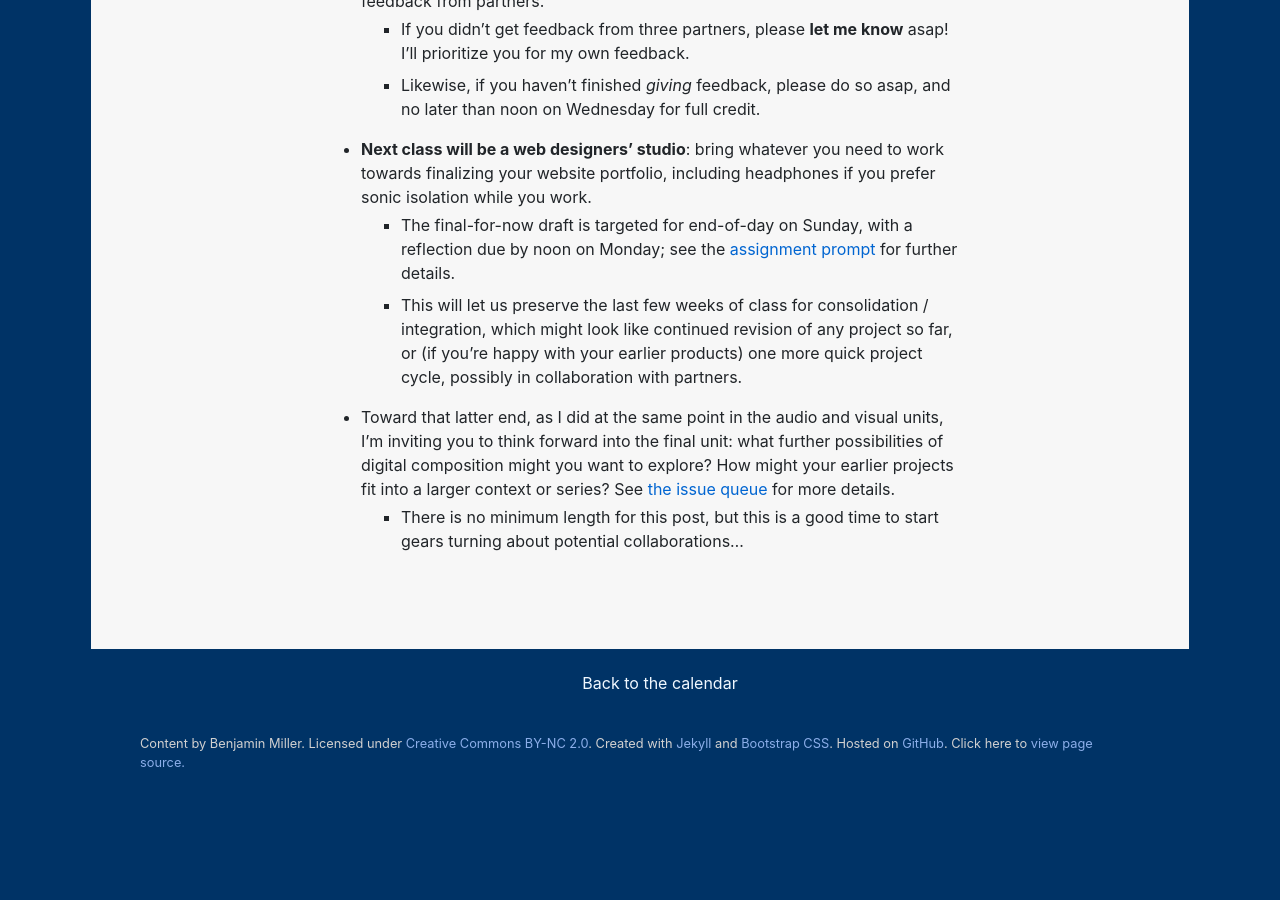
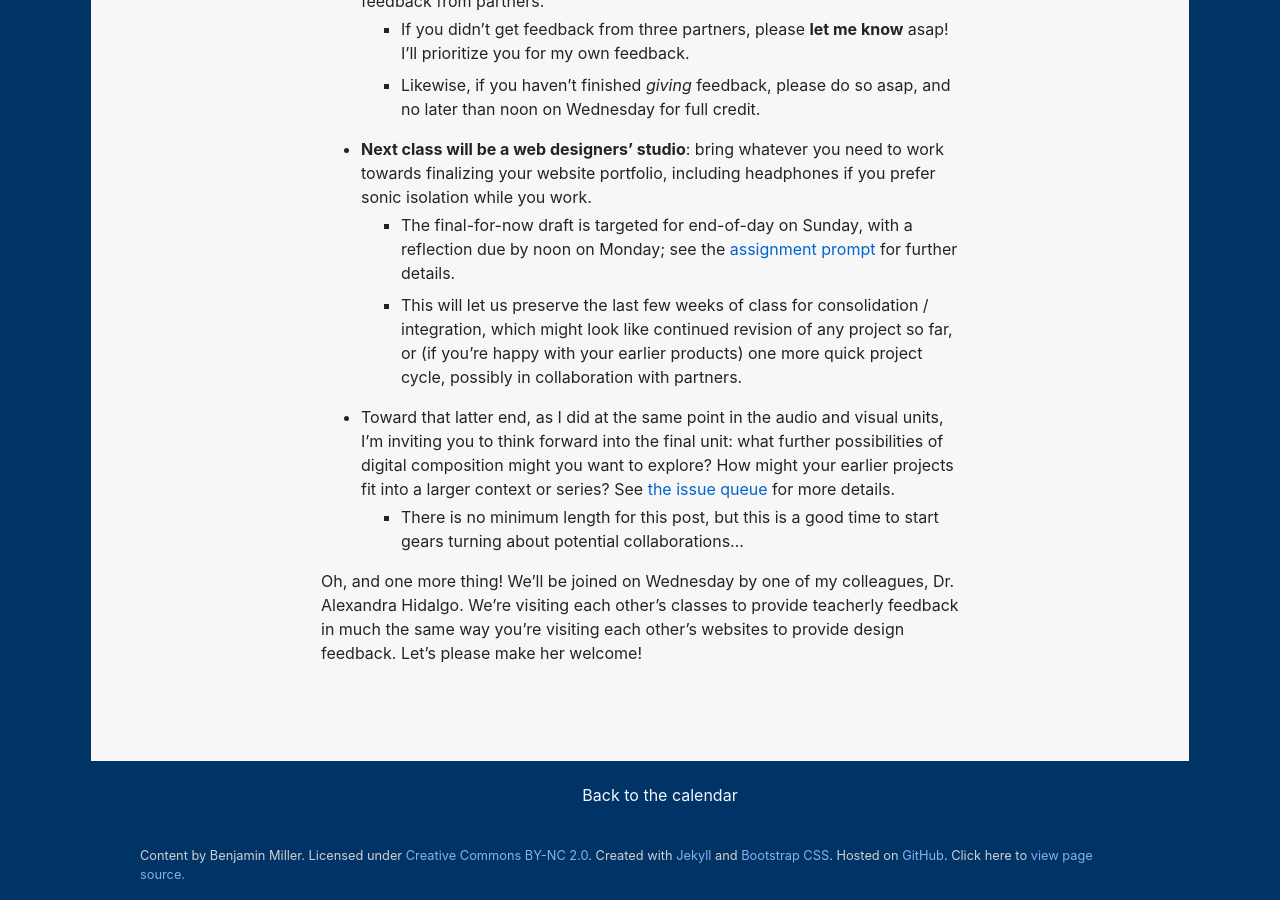
Before and after one commit to benmiller314/cdm2025spring, a Jekyll site: the page built from plans/lesson-21.md, in a window 1280 px wide and 900 px high, scrolled down 3438 px. Built offline with Jekyll 4.4.1, drawn with Linux system fonts in a browser that asks for light colours; our own code applies the rules of GitHub Pages for plain Markdown files; before the commit the page ends 4226 px from its top, so only the background shows below that.

Commit message:
add announcement re: Alex H visiting

```diff
--- a/plans/lesson-21.md
+++ b/plans/lesson-21.md
@@ -181,3 +181,5 @@ I said above that even late peer reviews are due ideally by Thursday morning; ev
     - This will let us preserve the last few weeks of class for consolidation / integration, which might look like continued revision of any project so far, or (if you're happy with your earlier products) one more quick project cycle, possibly in collaboration with partners.
 * Toward that latter end, as I did at the same point in the audio and visual units, I'm inviting you to think forward into the final unit: what further possibilities of digital composition might you want to explore? How might your earlier projects fit into a larger context or series? See <a href="{{site.github.issues_url}}">the issue queue</a> for more details.
     * There is no minimum length for this post, but this is a good time to start gears turning about potential collaborations...
+
+Oh, and one more thing! We'll be joined on Wednesday by one of my colleagues, Dr. Alexandra Hidalgo. We're visiting each other's classes to provide teacherly feedback in much the same way you're visiting each other's websites to provide design feedback. Let's please make her welcome!
```
